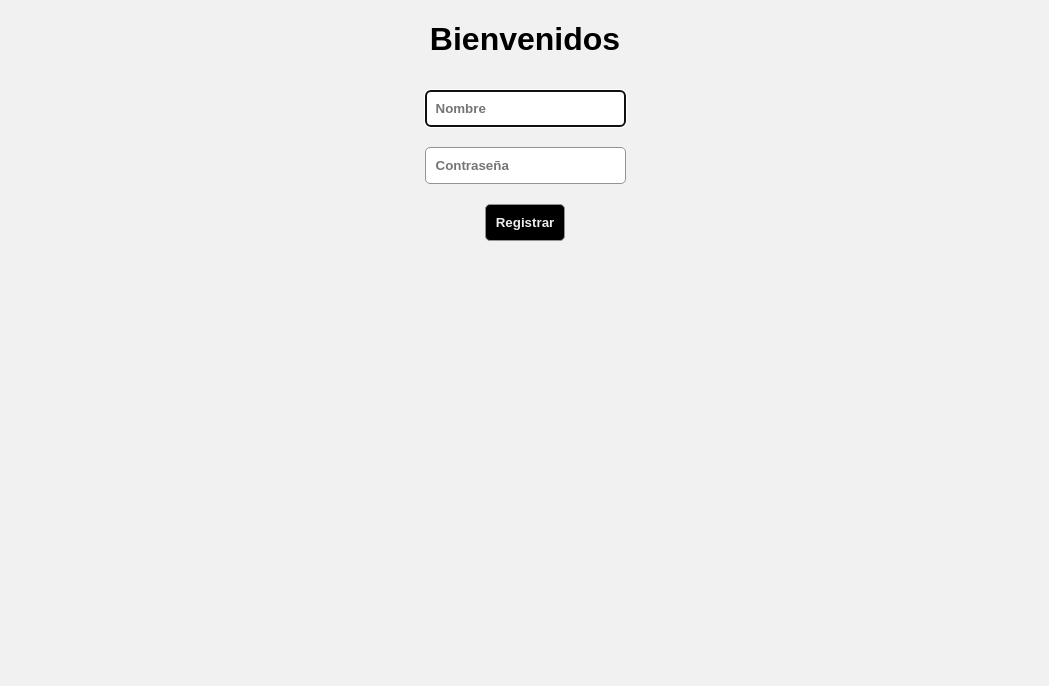
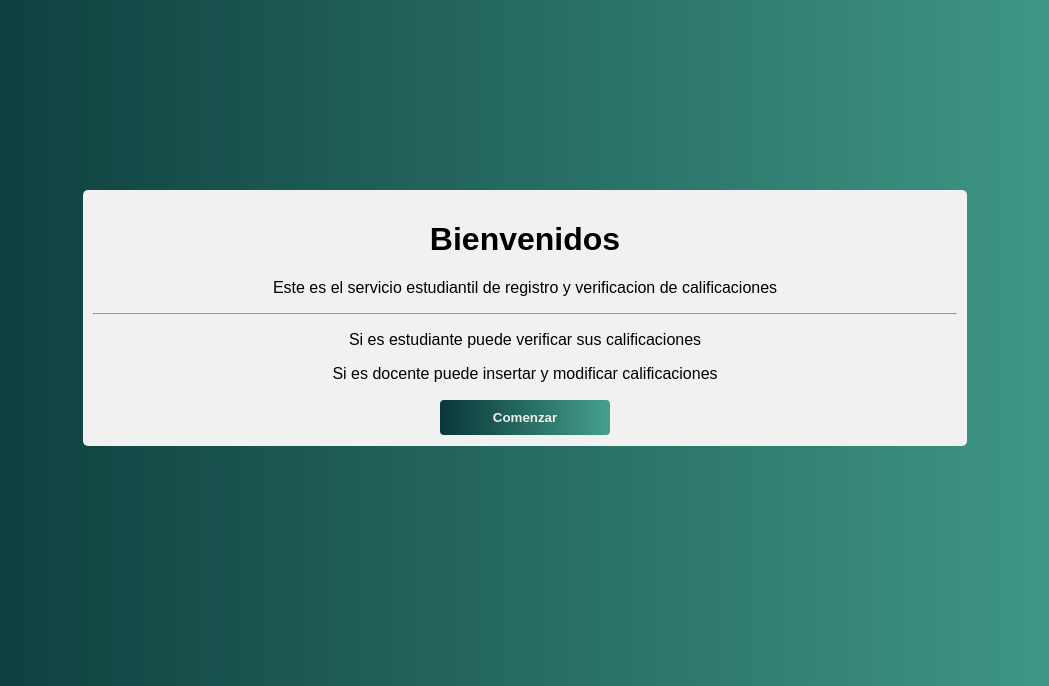
Before and after one commit to JhonathanMusa/movie-search, a PHP site: page / in a window 1280 px wide. Shown: the top 686 px of the page, without its empty margins (115-1164 px from the left). Run offline with PHP 8.4, Linux system fonts and the light colour scheme.

Commit message:
second commit

```diff
--- a/checkuser.php
+++ b/checkuser.php
@@ -12,7 +12,7 @@ $resultado = $conexion->query($consulta);
 while ($row = $resultado->fetch_assoc()) {
 
     if ($row['nombre'] === $nombre && $row['contraseña'] === $contraseña) {
-        header("Location:vistaUsuarios.php");
+        header("Location:paginaPrincipal.php");
     } else {
         echo "Usuario o contraseña invalido";
     }
--- a/index.php
+++ b/index.php
@@ -7,13 +7,13 @@
     <link rel="stylesheet" href="style.css">
 </head>
 <body>
-    <h1>Bienvenidos</h1>
-
-    <form action="checkuser.php" method="post" name="verificar">
-        <input type="text" name="nombre" placeholder="Nombre" id="nombre_usuario" autofocus><br>
-        <input type="password" name="contraseña" placeholder="Contraseña" id="contraseña_usuario"><br>
-        <input type="submit" value="Registrar" id="btn_verificar">
-    </form>
-    <script src="main.js"></script>
+    <div class="main_container">
+        <h1>Bienvenidos</h1>
+        <p>Este es el servicio estudiantil de registro y verificacion de calificaciones</p>
+        <hr>
+        <p>Si es estudiante puede verificar sus calificaciones</p>
+        <p>Si es docente puede insertar y modificar calificaciones</p>
+        <a href="login.php"><button type="button" id="btn_comenzar">Comenzar</button></a>
+    </div>
 </body>
 </html>
--- a/style.css
+++ b/style.css
@@ -5,11 +5,18 @@
 body {
   font-family: Arial, Helvetica, sans-serif;
   text-align: center;
-  background: #f1f1f1;
-
+  background: linear-gradient(to left, #44a08d, #093637);
 }
 
 /* INICIO DE SESSION */
+
+.container_login{
+  width: 15%;
+  background: #f1f1f1;
+  margin: 0 auto;
+  border-radius: 5px;
+  margin-top: 15%;
+}
 
 input {
   padding: 10px;
@@ -20,9 +27,45 @@ input {
 }
 
 #btn_verificar {
-  background: #000;
+  background: linear-gradient(to left, #44a08d, #093637);
   color: #eee;
+  width: 50%;
 }
+
+#btn_verificar:hover {
+  background: linear-gradient(to left, #51bda7, #116668);
+}
+
+/* FIN INICIO DE SESSION */
+
+/* PAGINA PRINCIPAL */
+
+.main_container  {
+  width: 70%;
+  height: auto;
+  margin: 0 auto;
+  border-radius: 5px;
+  background: #f1f1f1;
+  padding: 10px;
+  margin-top: 15%;
+}
+
+#btn_comenzar {
+  padding: 10px;
+  border-radius: 5px;
+  border: 1px solid #eee;
+  /* background: #a06644; */
+  background: linear-gradient(to left, #44a08d, #093637);
+  color: #eee;
+  cursor: pointer;
+  width: 20%;
+  font-weight: bold;
+}
+
+#btn_comenzar:hover {
+  background: linear-gradient(to left, #51bda7, #116668);
+}
+/* FIN PAGINA PRINCIPAL */
 
 /* MOSTRAR INFORMACION */
 .tabla_estudiantes {
@@ -37,7 +80,7 @@ input {
   position: relative;
 }
 
-.tabla_title{
+.tabla_title {
   grid-column-start: 1;
   grid-column-end: 3;
   background: #000;
@@ -49,13 +92,42 @@ input {
   font-size: 1.9em;
 }
 
-.tabla_header, .tabla_item{
+.tabla_header,
+.tabla_item {
   display: flex;
   justify-content: center;
   align-items: center;
 }
 
-.tabla_header{
+.tabla_header {
   font-weight: bold;
   font-size: 1.5em;
 }
+
+/* BARRA NAVEGACION */
+
+.topnav {
+  overflow: hidden;
+  /* background: #000; */
+  /* background: #093637; */
+  /* background: #a06644; */
+  /* background: rgba(255, 255, 255, 0.1); */
+  width: 100%;
+}
+
+.topnav a {
+  float: right;
+  display: block;
+  color: #fff;
+  text-align: center;
+  padding: 14px 16px;
+  text-decoration: none;
+  width: 100px;
+}
+
+.topnav a:hover {
+  /* background-color: #ddd; */
+  color: #f77676;
+}
+
+/* FIN BARRA NAVEGACION */
```
Also changed, not shown: login.php (added, +20 -0 lines), paginaPrincipal.php (added, +18 -0 lines), vistaUsuarios.php (+7 -0 lines).
